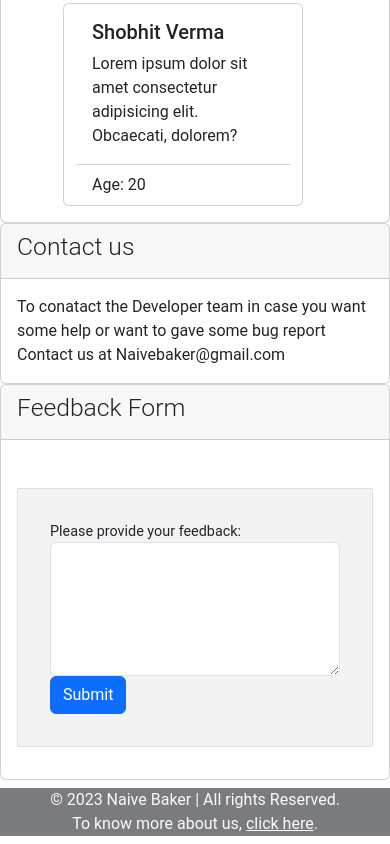
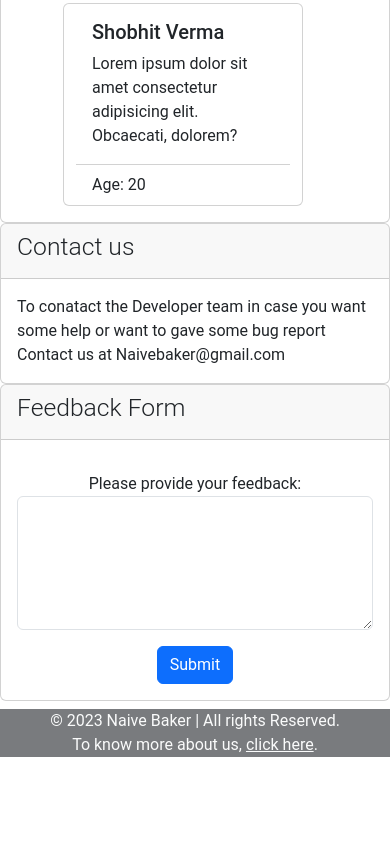
Before and after one commit to dhruvprajapati18082002/Naive_Baker, a React (Create React App) app in the folder frontend/: page /about-us in a window 390 px wide. Shown: the part 3052-3896 px from the top of the page. After the commit the page ends 3817 px from the top, so only its background shows below. Built offline with nearby package versions, Linux system fonts and the light colour scheme.

Commit message:
feedback form issue solved
feedback form was not responsive to larger screens. issue now resolved.

```diff
--- a/frontend/src/components/AboutUs.js
+++ b/frontend/src/components/AboutUs.js
@@ -70,17 +70,16 @@ export default function AboutUs() {
             </div>
 
             <div className="card">
+
     <div className="card-header">
         <h2>Feedback Form</h2>
     </div>
-    <div className="card-body">
-        <form>
-            <div className="form-group">
-                <label htmlFor="feedback">Please provide your feedback:</label>
-                <textarea className="form-control" id="feedback" rows="5"></textarea>
-            </div>
-            <button type="submit" className="btn btn-primary">Submit</button>
-        </form>
+    <div className="card-body text-center">
+        <div className="form-group my-3">
+            <label htmlFor="feedback">Please provide your feedback:</label>
+            <textarea className="form-control" id="feedback" rows="5"></textarea>
+        </div>
+        <button type="submit" className="btn btn-primary">Submit</button>
     </div>
 </div>
 
```
